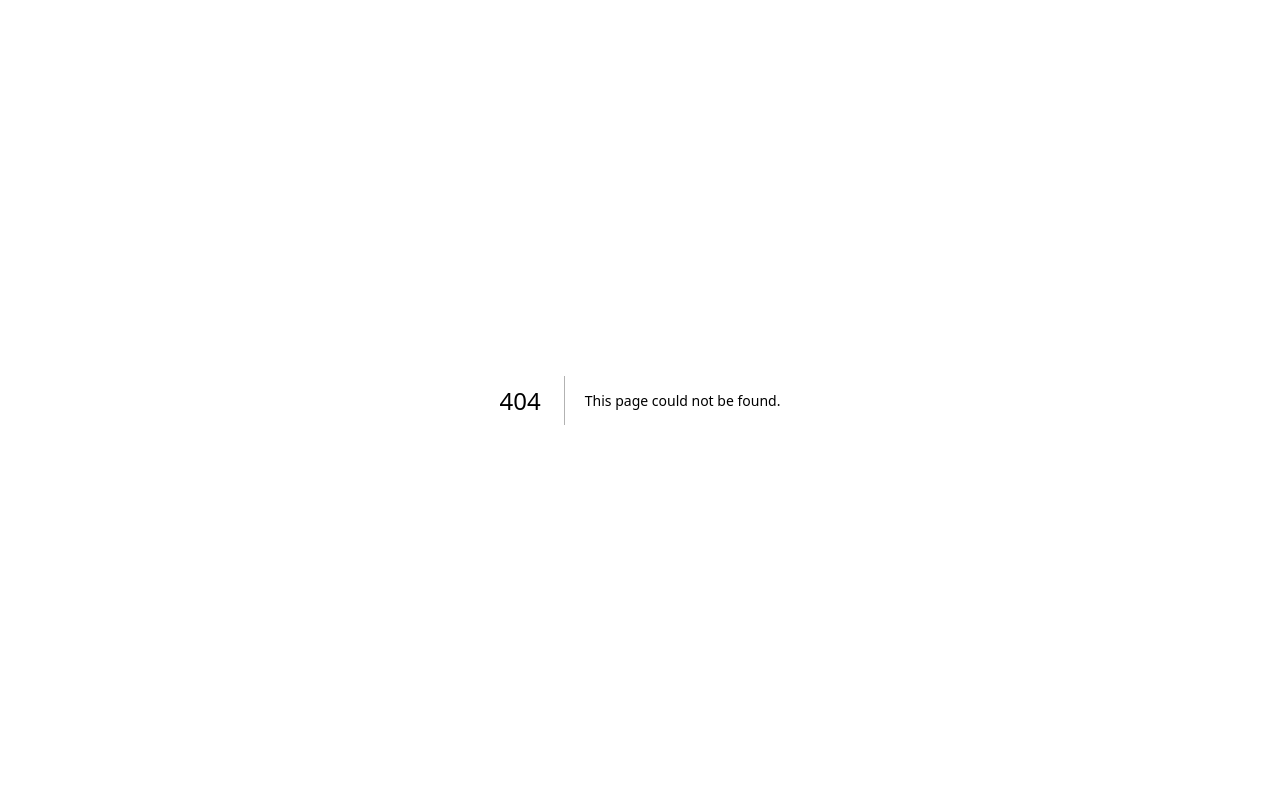
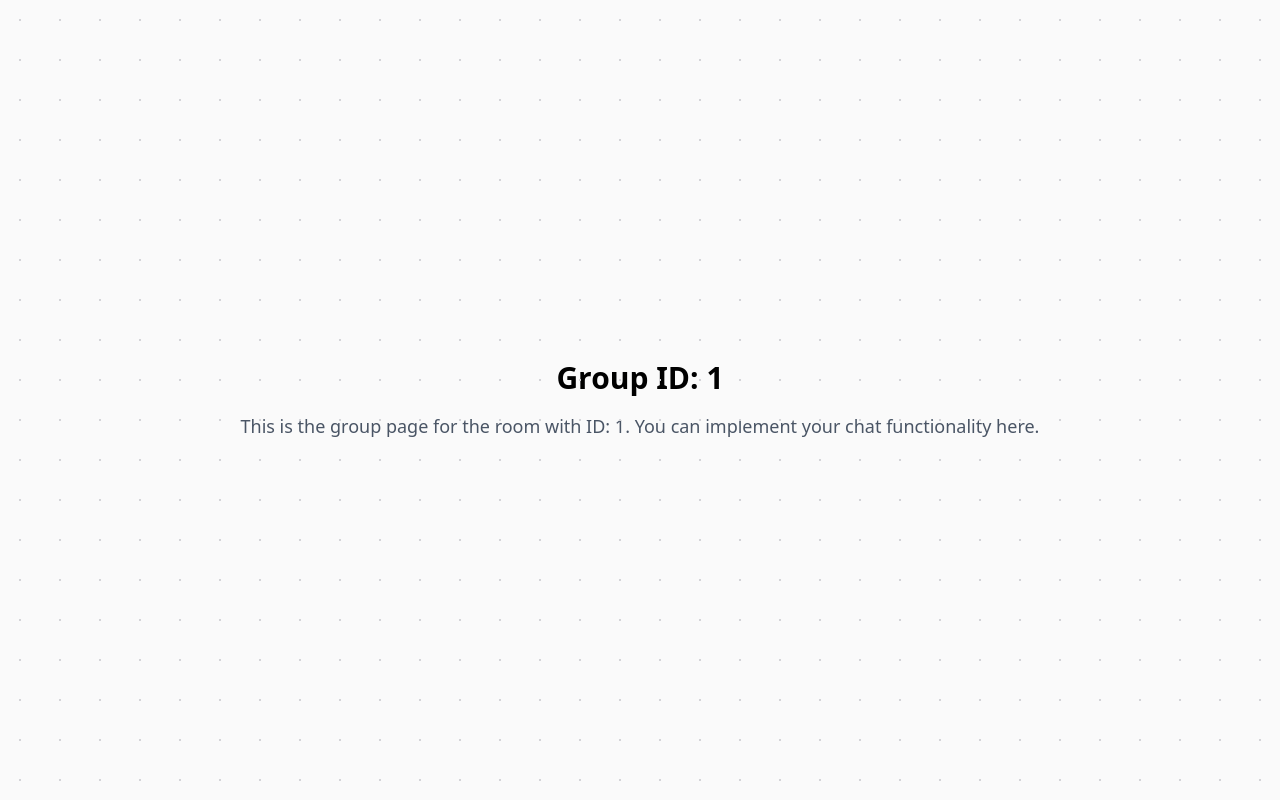
Before and after one commit to Ayomide-Philip/E2E, a Next.js app: page /group/1 in a window 1280 px wide. Before the commit this address had no page. Built offline with nearby package versions, Linux system fonts and the light colour scheme.

Commit message:
feat: implement room creation modal and dynamic group chat page route

```diff
--- /dev/null
+++ b/app/(chatting)/group/[id]/page.tsx
@@ -0,0 +1,14 @@
+"use client";
+import { useParams } from "next/navigation";
+export default function Page() {
+  const { id } = useParams();
+  return (
+    <div className="flex flex-col items-center justify-center h-screen">
+      <h1 className="text-3xl font-bold mb-4">Group ID: {id}</h1>
+      <p className="text-lg text-gray-600">
+        This is the group page for the room with ID: {id}. You can implement
+        your chat functionality here.
+      </p>
+    </div>
+  );
+}
--- a/components/group/create/roomModal.tsx
+++ b/components/group/create/roomModal.tsx
@@ -11,8 +11,6 @@ import {
   Hash,
   Copy,
   DoorOpen,
-  Lock,
-  Globe,
 } from "lucide-react";
 import generateRoomId from "@/lib/generatingRoomId";
 
@@ -26,7 +24,7 @@ export default function CreateRoomModal({
   const [step, setStep] = useState<"form" | "created">("form");
   const [name, setName] = useState("");
   const [isCreating, setIsCreating] = useState(false);
-  const [groupPassword, setGroupPassword] = useState("");
+
   const [createdRoom, setCreatedRoom] = useState<{
     id: string;
     name: string;
@@ -39,10 +37,7 @@ export default function CreateRoomModal({
       toast.error("Please enter a room name");
       return;
     }
-    if (!groupPassword.trim()) {
-      toast.error("Please enter a password for the room");
-      return;
-    }
+
     setIsCreating(true);
     setTimeout(() => {
       const newRoom = {
@@ -121,19 +116,6 @@ export default function CreateRoomModal({
                       placeholder="e.g. Gaming Squad"
                       value={name}
                       onChange={(e) => setName(e.target.value)}
-                      className="w-full rounded-xl border border-zinc-200 dark:border-zinc-700 bg-white/50 dark:bg-zinc-900/50 px-4 py-2.5 text-sm text-zinc-900 dark:text-white placeholder:text-zinc-400 dark:placeholder:text-zinc-500 focus:outline-none focus:ring-2 focus:ring-blue-500/50 focus:border-blue-400 dark:focus:border-blue-600 transition-all duration-300"
-                    />
-                  </div>
-
-                  <div>
-                    <label className="block text-sm font-medium text-zinc-700 dark:text-zinc-300 mb-1.5">
-                      Room Password
-                    </label>
-                    <input
-                      type="password"
-                      placeholder="Enter a room password"
-                      value={groupPassword}
-                      onChange={(e) => setGroupPassword(e.target.value)}
                       className="w-full rounded-xl border border-zinc-200 dark:border-zinc-700 bg-white/50 dark:bg-zinc-900/50 px-4 py-2.5 text-sm text-zinc-900 dark:text-white placeholder:text-zinc-400 dark:placeholder:text-zinc-500 focus:outline-none focus:ring-2 focus:ring-blue-500/50 focus:border-blue-400 dark:focus:border-blue-600 transition-all duration-300"
                     />
                   </div>
```
